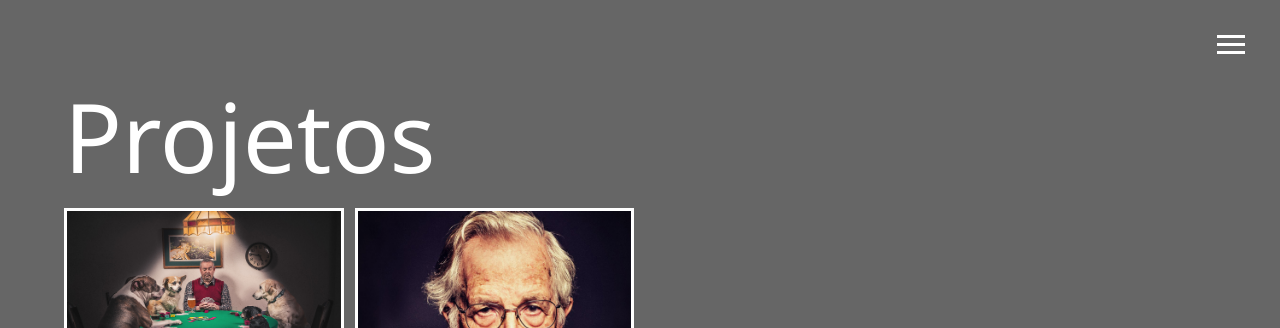
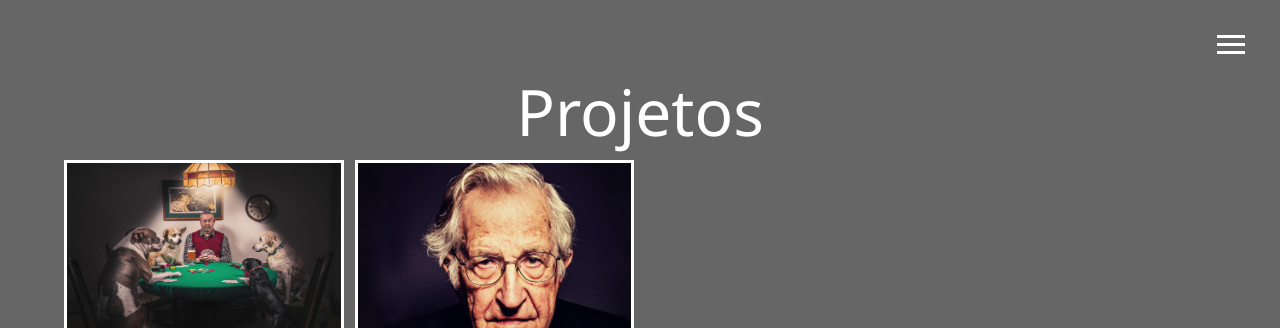
Before and after one commit to andreleecoder/AndreLee, a website: page dist/work.html in a window 1280 px wide. Shown: the top 328 px of the page. Drawn offline with nearby package versions, Linux system fonts and the light colour scheme; files that its build step writes are made by us from their sources.

```diff
--- a/scss/main.scss
+++ b/scss/main.scss
@@ -23,7 +23,9 @@
   font-weight: 400;
 
   &.lg-heading {
-    font-size: 6rem;
+    font-size: 4rem;
+    text-align: center;
+
   }
 
   &.sm-heading {
@@ -78,8 +80,7 @@
   display: grid;
   grid-gap: 30px;
   grid-template-areas:
-    'bioimage bio bio'
-    'job1 job2 job3';
+    'bioimage bio bio';
   grid-template-columns: repeat(3, 1fr);
 
   .bio-image {
```
Also changed, not shown: dist/about.html.
